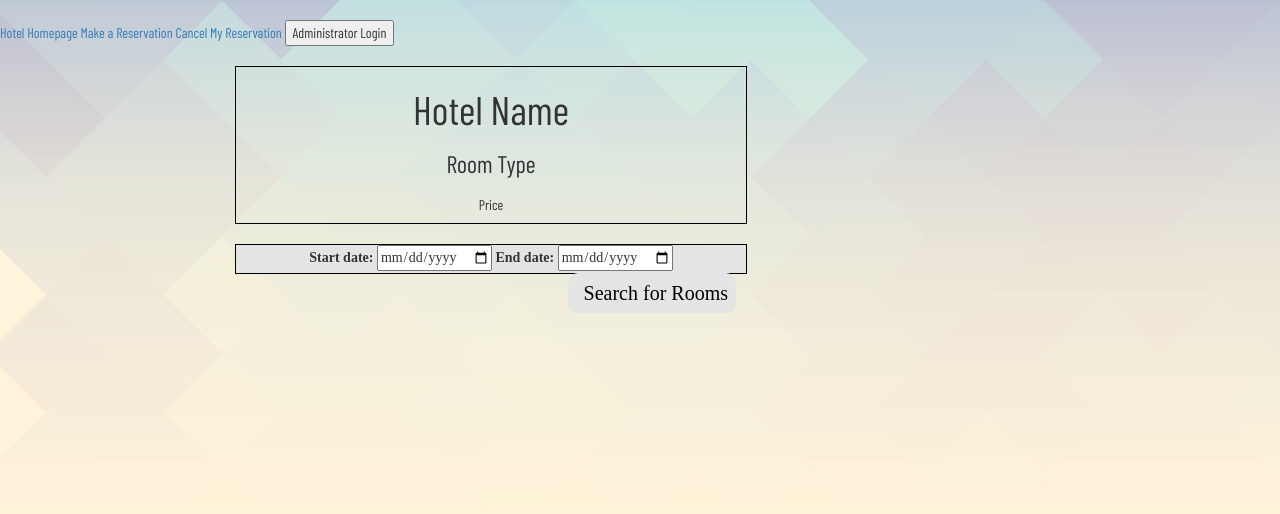
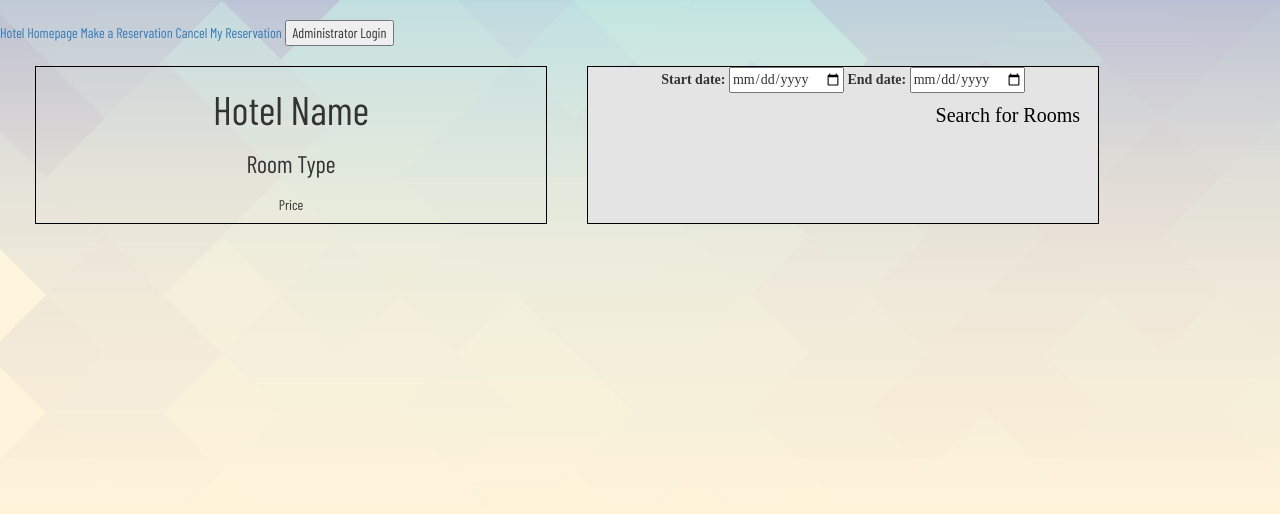
Before and after one commit to jackylau-nyc/qccs370p2, a PHP site: page /php/hotel.php in a window 1280 px wide. Shown: the part 55-569 px from the top of the page. Run offline with PHP 8.4, Linux system fonts and the light colour scheme; a stand-in replaces the project's code that opens the database connection; some web fonts are replaced.

Commit message:
formatting for reserve

```diff
--- a/public/css/hotelroom.css
+++ b/public/css/hotelroom.css
@@ -50,7 +50,7 @@
 }
 
 .main {
-  margin-left: 200px;
+  display: inline-flex;
   padding: 0px 15px;
   text-align: center;
 }
```
Also changed, not shown: package-lock.json.
